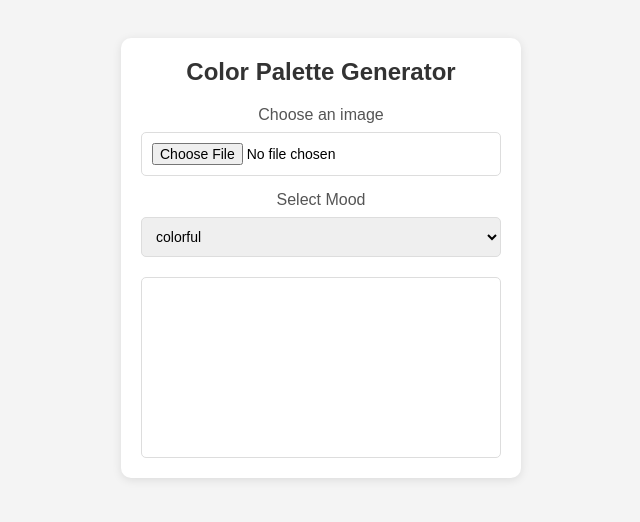
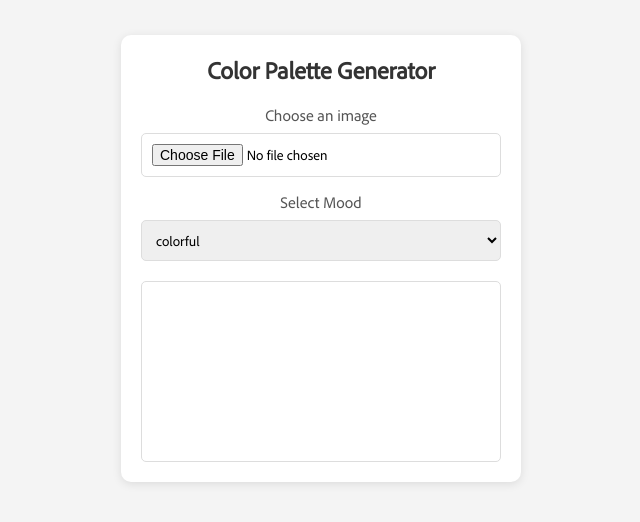
Before and after one commit to erfanva/color-palette-generator, a plain HTML site: page index.html in a window 1280 px wide. Shown: the part 142-664 px from the top of the page, without its empty margins (319-959 px from the left). Drawn offline with Linux system fonts and the light colour scheme.

Commit message:
font added

```diff
--- a/styles.css
+++ b/styles.css
@@ -1,7 +1,13 @@
+@font-face {
+    font-family: 'AdobeClean';
+    src: url('./fonts/AdobeClean-Regular.ttf');
+}
+
 * {
     box-sizing: border-box;
     margin: 0;
     padding: 0;
+    font-family: 'AdobeClean';
 }
 
 body {
```
Also changed, not shown: fonts/AdobeClean-Bold.ttf (added), fonts/AdobeClean-BoldIt.ttf (added), fonts/AdobeClean-It.ttf (added), fonts/AdobeClean-Light.ttf (added), fonts/AdobeClean-LightIt.ttf (added), fonts/AdobeClean-Regular.ttf (added).
